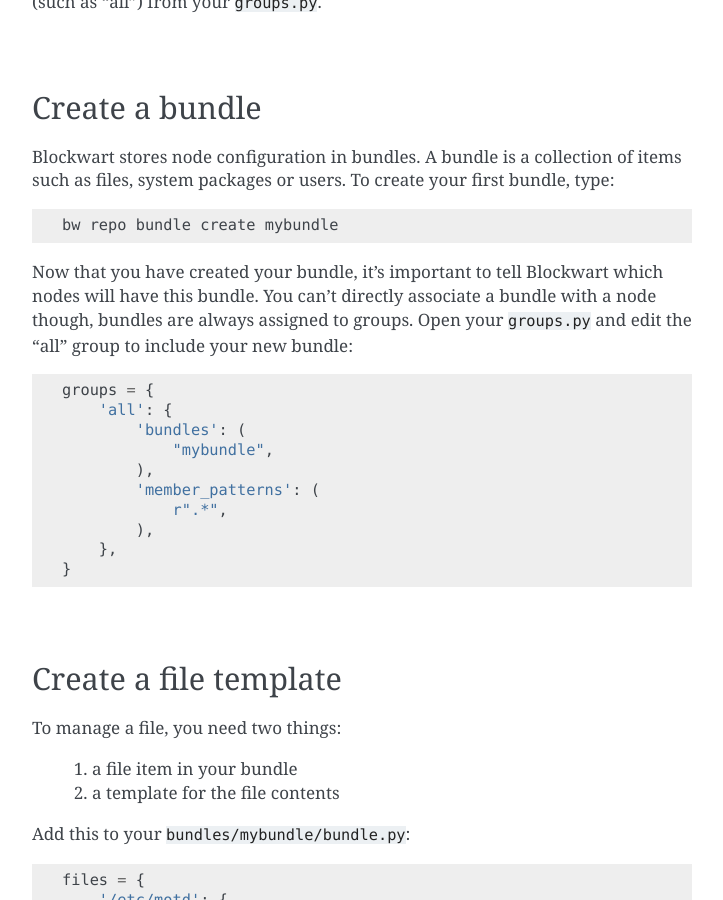
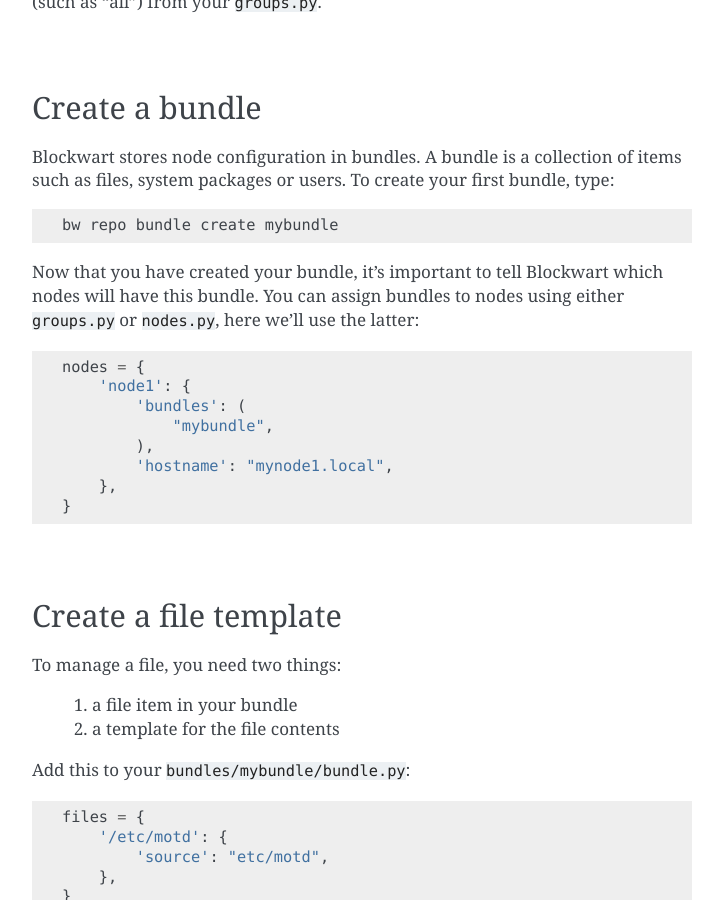
Before and after one commit to bundlewrap/bundlewrap, a Sphinx documentation site: the page built from doc/quickstart.rst, in a window 1280 px wide and 900 px high, scrolled down 1476 px. Shown: the whole window, without its empty margins (388-1111 px from the left). Built offline with Sphinx 7.4.7, drawn with Linux system fonts in a browser that asks for light colours.

Commit message:
allow assigning bundles directly to nodes (closes #81)

```diff
--- a/doc/quickstart.rst
+++ b/doc/quickstart.rst
@@ -70,18 +70,16 @@
 
 	bw repo bundle create mybundle
 
-Now that you have created your bundle, it's important to tell Blockwart which nodes will have this bundle. You can't directly associate a bundle with a node though, bundles are always assigned to groups. Open your ``groups.py`` and edit the "all" group to include your new bundle:
+Now that you have created your bundle, it's important to tell Blockwart which nodes will have this bundle. You can assign bundles to nodes using either ``groups.py`` or ``nodes.py``, here we'll use the latter:
 
 .. code-block:: python
 
-	groups = {
-	    'all': {
+	nodes = {
+	    'node1': {
 	        'bundles': (
 	            "mybundle",
 	        ),
-	        'member_patterns': (
-	            r".*",
-	        ),
+	        'hostname': "mynode1.local",
 	    },
 	}
 
```
Also changed, not shown: doc/nodes.py.rst (+7 -0 lines), 1 other file.
